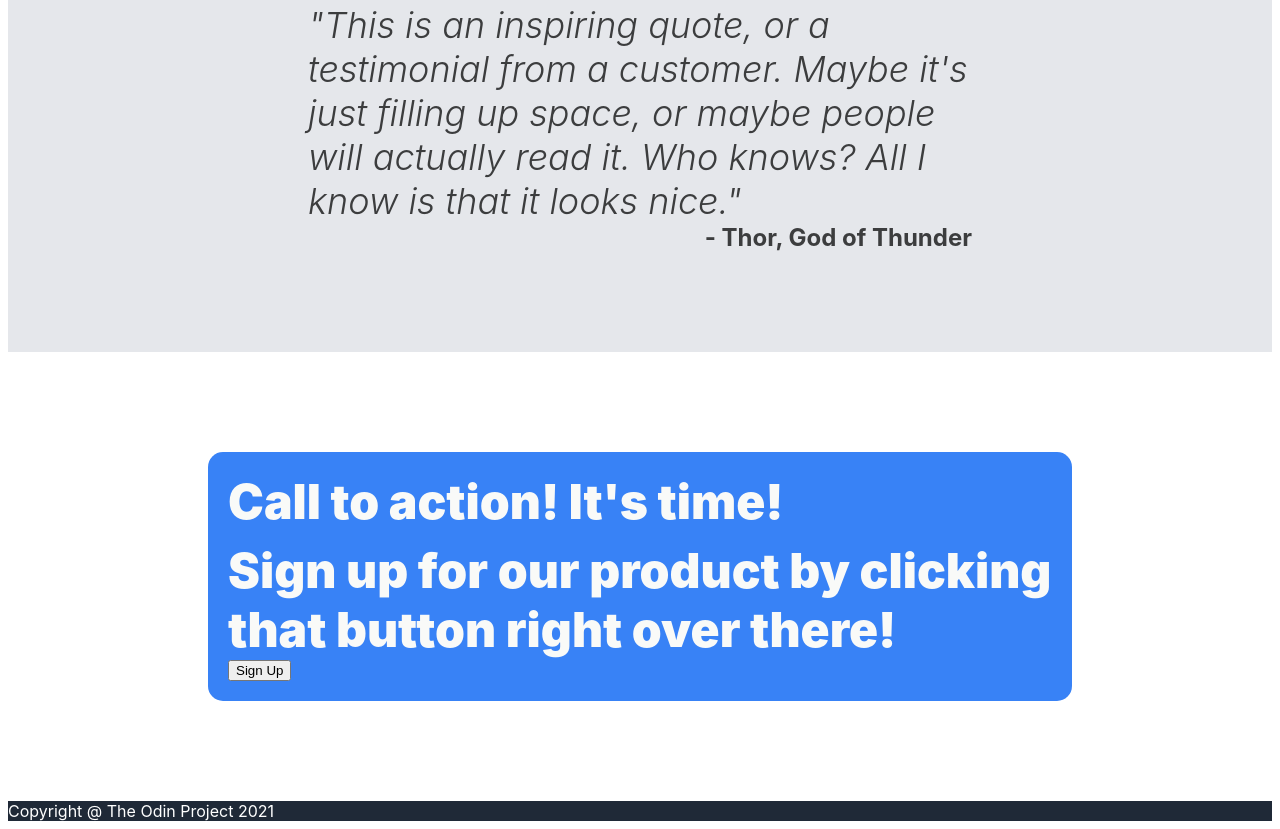
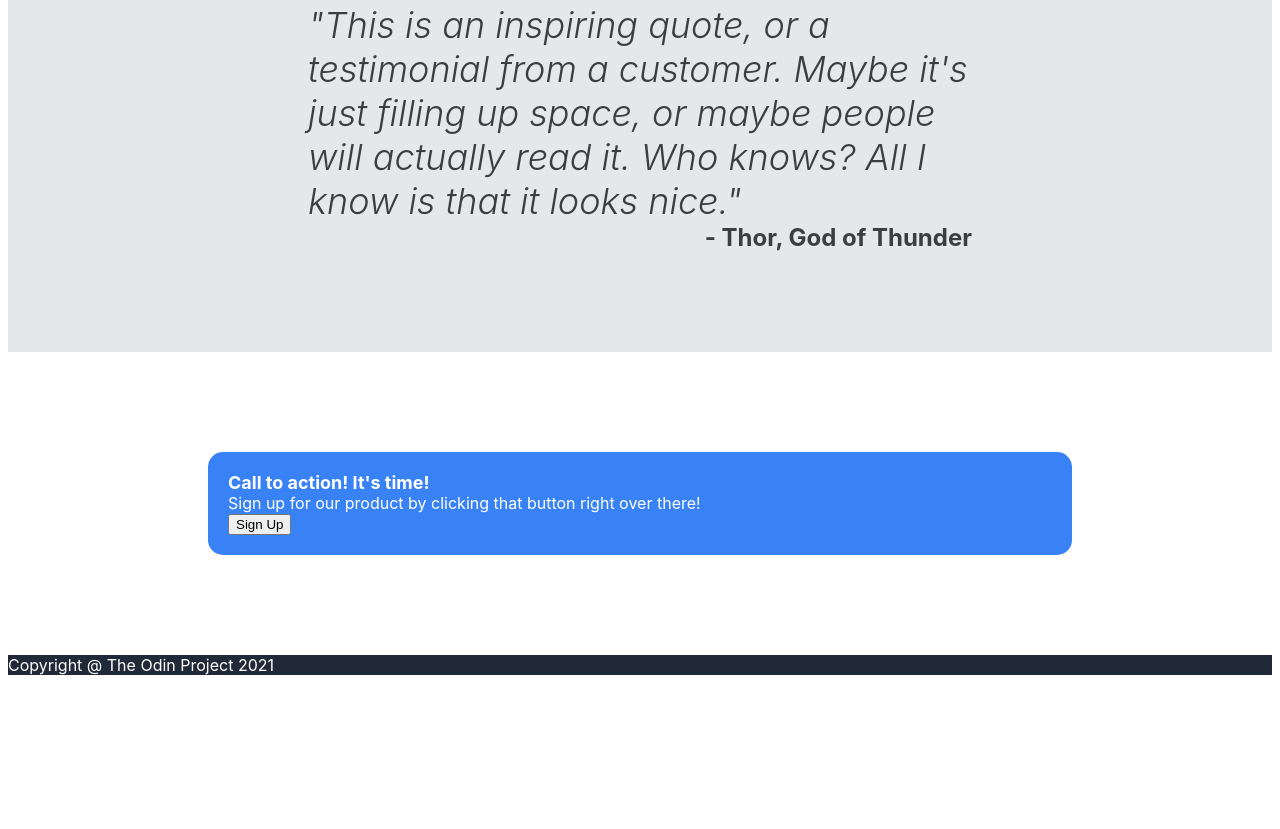
Before and after one commit to siyer20/landing-page-project, a plain HTML site: page index.html in a window 1280 px wide. Shown: the part 1247-2076 px from the top of the page. After the commit the page ends 1930 px from the top, so only its background shows below. Drawn offline with Linux system fonts and the light colour scheme.

Commit message:
Altered class names and element nesting
Elements weren't nested properly in Q4, which led
to incorrect application of declarations. I fixed
that, and also made the banner a flex item.

```diff
--- a/index.html
+++ b/index.html
@@ -68,15 +68,16 @@
         </div>
 
         <div class="q4">
-            <div class="call-to-action">
-                <div class="text">
-                    <div>Call to action! It's time!</div>
+            <div class="banner">
+                <div class="call-to-action">Call to action! It's time!</div>
+
+                <div class="banner-subtext">
                     <div>Sign up for our product by clicking that button right over there!</div>
+                    <button>Sign Up</button>
                 </div>
-                <button>Sign Up</button>
             </div>
+        </div>
 
-        </div>
 
     <!-- Defining a footer with copyright info -->
     <div class="footer">
--- a/style.css
+++ b/style.css
@@ -128,7 +128,7 @@ a{
     font-weight: bold;
 }
 
-.call-to-action{
+.banner{
     margin: 100px 200px;
 
     background-color: #3882f6;
@@ -137,6 +137,14 @@ a{
     box-sizing: border-box;
     border-radius: 15px;
 
+    display: flex;
+    flex-direction: column;
+
+}
+
+.call-to-action{
+    font-size: 18px;
+    font-weight: bold;
 }
 
 .footer{
```
